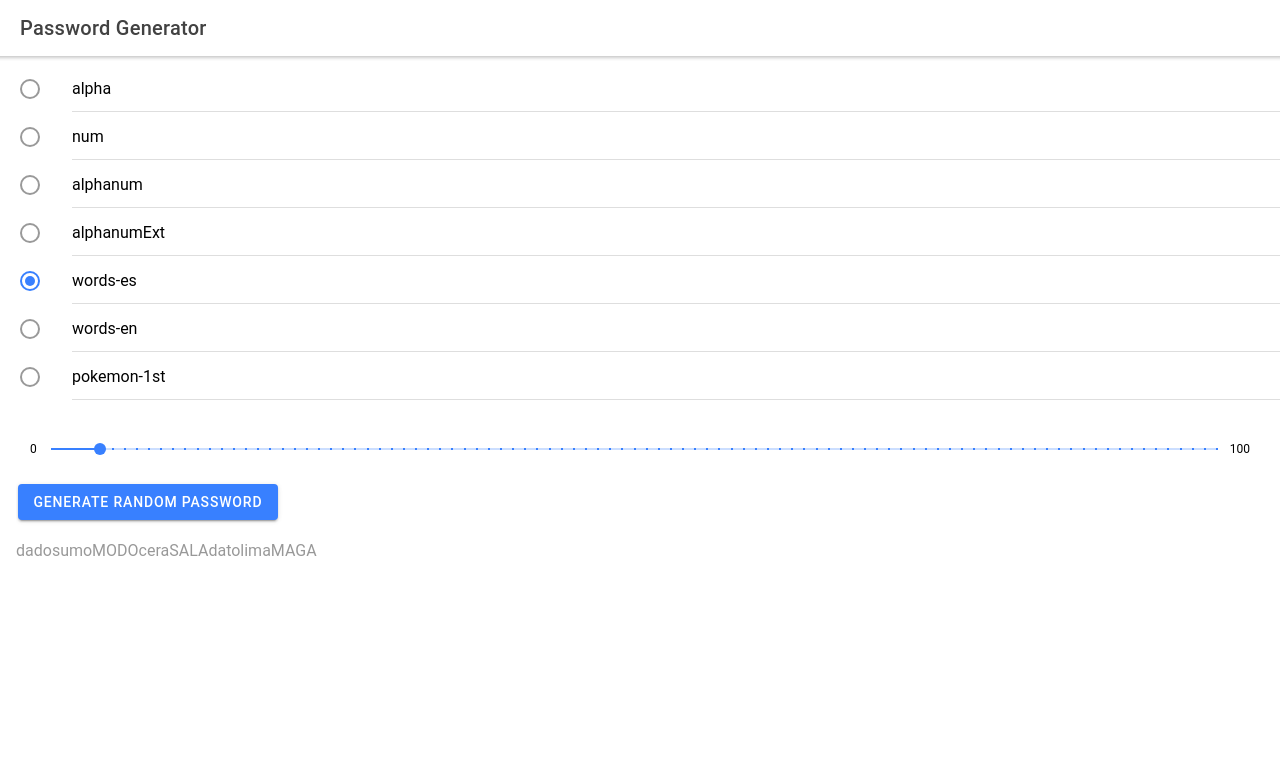
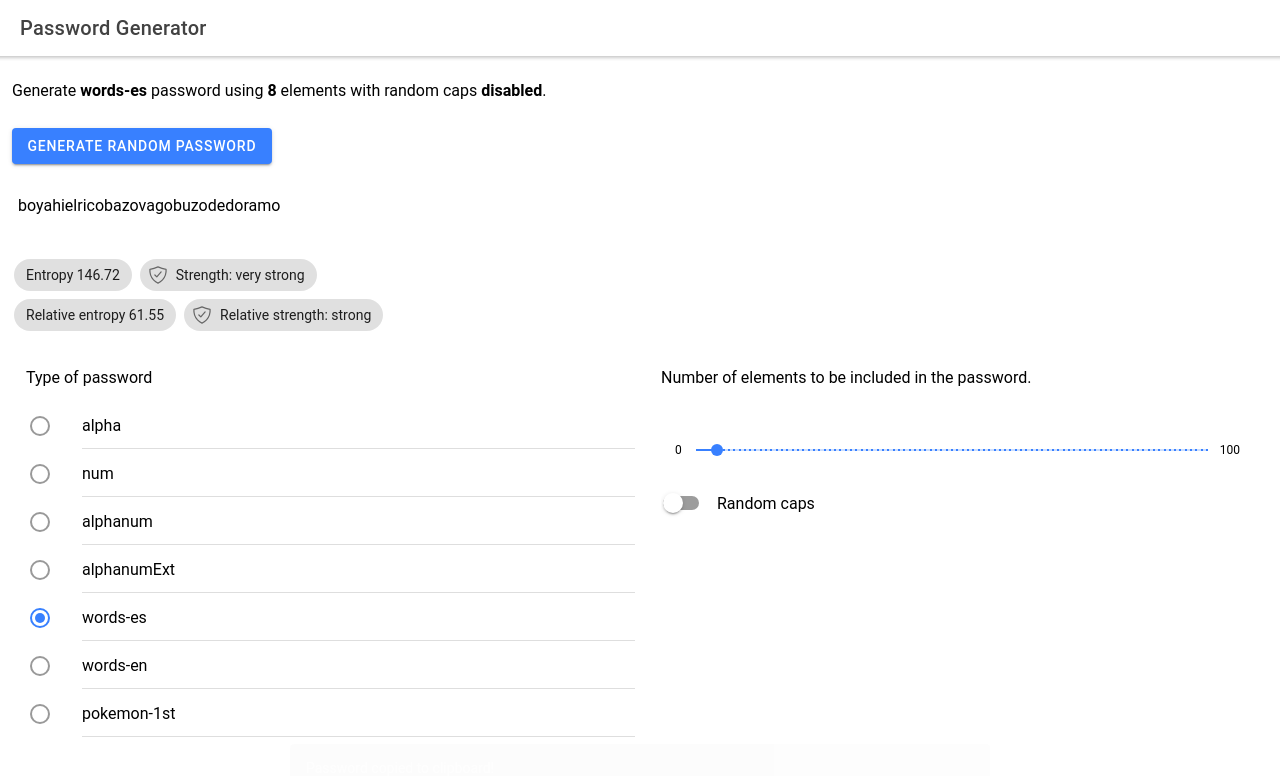
Before and after one commit to agm-dev/passgen-ui, a React (Create React App) app: page / in a window 1280 px wide. Both pictures are taken after a click on the element "GENERATE RANDOM PASSWORD". Shown: the top 776 px of the page. Built offline with nearby package versions, Linux system fonts and the light colour scheme.

Commit message:
almost done

```diff
--- a/src/components/ExploreContainer.tsx
+++ /dev/null
@@ -1,91 +0,0 @@
-import React, { useState } from 'react';
-import './ExploreContainer.css';
-import {
-  IonList,
-  IonItem,
-  IonButton,
-  IonInput,
-  IonRadioGroup,
-  IonRadio,
-  IonLabel,
-  IonRange
-} from '@ionic/react';
-import{ generatePass } from "../passgen.bundle"
-
-type PassType = "alpha" | "num" | "alphanum" | "alphanumExt" | "words-es" | "words-en" | "pokemon-1st"
-
-type PassStrength = "very weak" | "weak" | "reasonable" | "strong" | "very strong" | "overkill"
-
-interface PassOptions {
-  type: PassType
-  number: number
-  caps: boolean
-}
-
-interface PassData extends PassOptions {
-  pass: string
-  entropy: number
-  strength: PassStrength
-  relativeEntropy: number
-  relativeStrength: PassStrength
-}
-
-interface ContainerProps { }
-
-const PasswordGenerator: React.FC<ContainerProps> = () => {
-  const types = ["alpha", "num", "alphanum", "alphanumExt", "words-es", "words-en", "pokemon-1st"]
-  const [password, setPassword] = useState("")
-  const [type, setType] = useState("words-es")
-  const [number, setNumber] = useState(8)
-
-  const generate = () => {
-    const data = generatePass({
-      type,
-      number,
-      caps: true,
-    })
-    const { pass } = data
-    console.log("test", pass)
-    setPassword(pass)
-  }
-
-  return (
-    <IonList>
-      <IonRadioGroup value={type} onIonChange={e => setType(e.detail.value)}>
-        {types.map(item => (
-          <IonItem key={item}>
-            <IonLabel>{item}</IonLabel>
-            <IonRadio slot="start" value={item}></IonRadio>
-          </IonItem>
-        ))}
-      </IonRadioGroup>
-      <IonItem lines="none">
-        <IonRange
-          min={4}
-          max={100}
-          value={number}
-          onIonChange={e => setNumber(e.detail.value as number)}
-          debounce={200}
-          step={1}
-          pin
-          snaps
-          ticks
-        >
-          <IonLabel slot="start">0</IonLabel>
-          <IonLabel slot="end">100</IonLabel>
-        </IonRange>
-      </IonItem>
-      <IonItem lines="none">
-        <IonButton
-          size="default"
-          onClick={() => generate()}
-        >Generate Random Password</IonButton>
-      </IonItem>
-      <IonItem lines="none">
-        <IonInput type="text" value={password} disabled></IonInput>
-      </IonItem>
-    </IonList>
-  );
-};
-
-export default PasswordGenerator;
--- a/src/components/ExploreContainer.css
+++ b/src/components/PasswordGenerator.css
@@ -22,3 +22,7 @@
 .container a {
   text-decoration: none;
 }
+
+.description {
+  --padding-start: 2px;
+}
--- /dev/null
+++ b/src/components/PasswordGenerator.tsx
@@ -0,0 +1,222 @@
+import React, { useState } from 'react';
+import './PasswordGenerator.css';
+import {
+  IonList,
+  IonItem,
+  IonButton,
+  IonRadioGroup,
+  IonRadio,
+  IonLabel,
+  IonRange,
+  IonToggle,
+  IonGrid,
+  IonRow,
+  IonCol,
+  IonChip,
+  IonIcon,
+  IonToast,
+  IonText,
+  IonTextarea
+} from '@ionic/react';
+import {
+  skullOutline,
+  shieldCheckmarkOutline,
+  sadOutline,
+} from "ionicons/icons"
+import{ generatePass } from "../passgen.bundle"
+
+type PassType = "alpha" | "num" | "alphanum" | "alphanumExt" | "words-es" | "words-en" | "pokemon-1st"
+
+type PassStrength = "very weak" | "weak" | "reasonable" | "strong" | "very strong" | "overkill"
+
+interface PassOptions {
+  type: PassType
+  number: number
+  caps: boolean
+}
+
+interface PassData extends PassOptions {
+  pass: string
+  entropy: number
+  strength: PassStrength
+  relativeEntropy: number
+  relativeStrength: PassStrength
+}
+
+interface ContainerProps { }
+
+const PasswordGenerator: React.FC<ContainerProps> = () => {
+  const types = ["alpha", "num", "alphanum", "alphanumExt", "words-es", "words-en", "pokemon-1st"]
+  const [password, setPassword] = useState("")
+  const [type, setType] = useState("words-es")
+  const [number, setNumber] = useState(8)
+  const [caps, setCaps] = useState(false)
+  const [entropy, setEntropy] = useState(0)
+  const [relativeEntropy, setRelativeEntropy] = useState(0)
+  const [strength, setStrength] = useState("")
+  const [relativeStrength, setRelativeStrength] = useState("")
+  const [showToast, setShowToast] = useState(false)
+
+  const generate = () => {
+    const data = generatePass({
+      type,
+      number,
+      caps,
+    })
+    const { pass, entropy, strength, relativeEntropy, relativeStrength } = data
+    console.log("generated", data)
+    setPassword(pass)
+    setEntropy(entropy)
+    setRelativeEntropy(relativeEntropy)
+    setStrength(strength)
+    setRelativeStrength(relativeStrength)
+
+    copyToClipboard(password)
+    setShowToast(true)
+  }
+
+  return (
+    <IonGrid>
+      <IonRow>
+        <IonCol>
+          <IonItem lines="none" className="description">
+            <IonText>
+              Generate <strong>{type}</strong> password using <strong>{number}</strong> elements with random caps <strong>{caps ? "enabled" : "disabled"}</strong>.
+            </IonText>
+          </IonItem>
+        </IonCol>
+      </IonRow>
+      <IonRow>
+        <IonCol>
+          <IonButton
+            size="default"
+            onClick={() => generate()}
+          >Generate Random Password</IonButton>
+        </IonCol>
+      </IonRow>
+
+      <IonRow>
+        <IonCol>
+          <IonTextarea
+            className={`password ${strength.replace(" ", "-")}`}
+            value={password}
+            readonly
+          >
+          </IonTextarea>
+        </IonCol>
+      </IonRow>
+
+      {!!password.length && (
+        <IonRow>
+          <IonCol>
+            <IonChip>
+              <IonLabel>Entropy {Math.round(entropy * 100) / 100}</IonLabel>
+            </IonChip>
+            <StrengthChip
+              text="Strength"
+              value={strength}
+            ></StrengthChip>
+            {["words-es", "words-en", "pokemon-1st"].includes(type) && (
+              <div>
+                <IonChip>
+                  <IonLabel>Relative entropy {Math.round(relativeEntropy * 100) / 100}</IonLabel>
+                </IonChip>
+                <StrengthChip
+                  text="Relative strength"
+                  value={relativeStrength}
+                ></StrengthChip>
+              </div>
+            )}
+          </IonCol>
+        </IonRow>
+      )}
+
+      <IonRow>
+        <IonCol>
+          <IonList>
+            <IonItem lines="none">
+              <IonLabel>Type of password</IonLabel>
+            </IonItem>
+            <IonRadioGroup value={type} onIonChange={e => setType(e.detail.value)}>
+              {types.map(item => (
+                <IonItem key={item}>
+                  <IonLabel>{item}</IonLabel>
+                  <IonRadio slot="start" value={item}></IonRadio>
+                </IonItem>
+              ))}
+            </IonRadioGroup>
+          </IonList>
+        </IonCol>
+        <IonCol>
+          <IonList>
+            <IonItem lines="none">
+              <IonText>Number of elements to be included in the password.</IonText>
+            </IonItem>
+            <IonItem lines="none">
+              <IonRange
+                min={4}
+                max={100}
+                value={number}
+                onIonChange={e => setNumber(e.detail.value as number)}
+                debounce={100}
+                step={1}
+                pin
+                snaps
+                ticks
+              >
+                <IonLabel slot="start">0</IonLabel>
+                <IonLabel slot="end">100</IonLabel>
+              </IonRange>
+            </IonItem>
+            <IonItem lines="none">
+              <IonLabel>Random caps</IonLabel>
+              <IonToggle
+                slot="start"
+                checked={caps}
+                onIonChange={e => setCaps(e.detail.checked)}
+              ></IonToggle>
+            </IonItem>
+          </IonList>
+        </IonCol>
+      </IonRow>
+      <IonToast
+        isOpen={showToast}
+        onDidDismiss={() => setShowToast(false)}
+        message="Password copied to clipboard!"
+        duration={400}
+      ></IonToast>
+    </IonGrid>
+  );
+};
+
+export default PasswordGenerator;
+
+const copyToClipboard = (text: string): void => {
+  const el = document.createElement('textarea');
+  el.value = text;
+  document.body.appendChild(el);
+  el.select();
+  document.execCommand('copy');
+  document.body.removeChild(el);
+}
+
+interface StrengthChipProps {
+  text: string
+  value: string
+}
+const StrengthChip: React.FC<StrengthChipProps> = ({ text, value }) => {
+  return (
+    <IonChip>
+      {["strong", "very strong", "overkill"].includes(value) && (
+        <IonIcon icon={shieldCheckmarkOutline}></IonIcon>
+      )}
+      {["reasonable"].includes(value) && (
+        <IonIcon icon={sadOutline}></IonIcon>
+      )}
+      {["very weak", "weak"].includes(value) && (
+        <IonIcon icon={skullOutline}></IonIcon>
+      )}
+      <IonLabel>{text}: {value}</IonLabel>
+    </IonChip>
+  )
+}
--- a/src/pages/Home.tsx
+++ b/src/pages/Home.tsx
@@ -1,6 +1,6 @@
 import { IonContent, IonHeader, IonPage, IonTitle, IonToolbar } from '@ionic/react';
 import React from 'react';
-import ExploreContainer from '../components/ExploreContainer';
+import PasswordGenerator from '../components/PasswordGenerator';
 import './Home.css';
 
 const Home: React.FC = () => {
@@ -17,7 +17,7 @@ const Home: React.FC = () => {
             <IonTitle size="large">Blank</IonTitle>
           </IonToolbar>
         </IonHeader>
-        <ExploreContainer />
+        <PasswordGenerator />
       </IonContent>
     </IonPage>
   );
```
